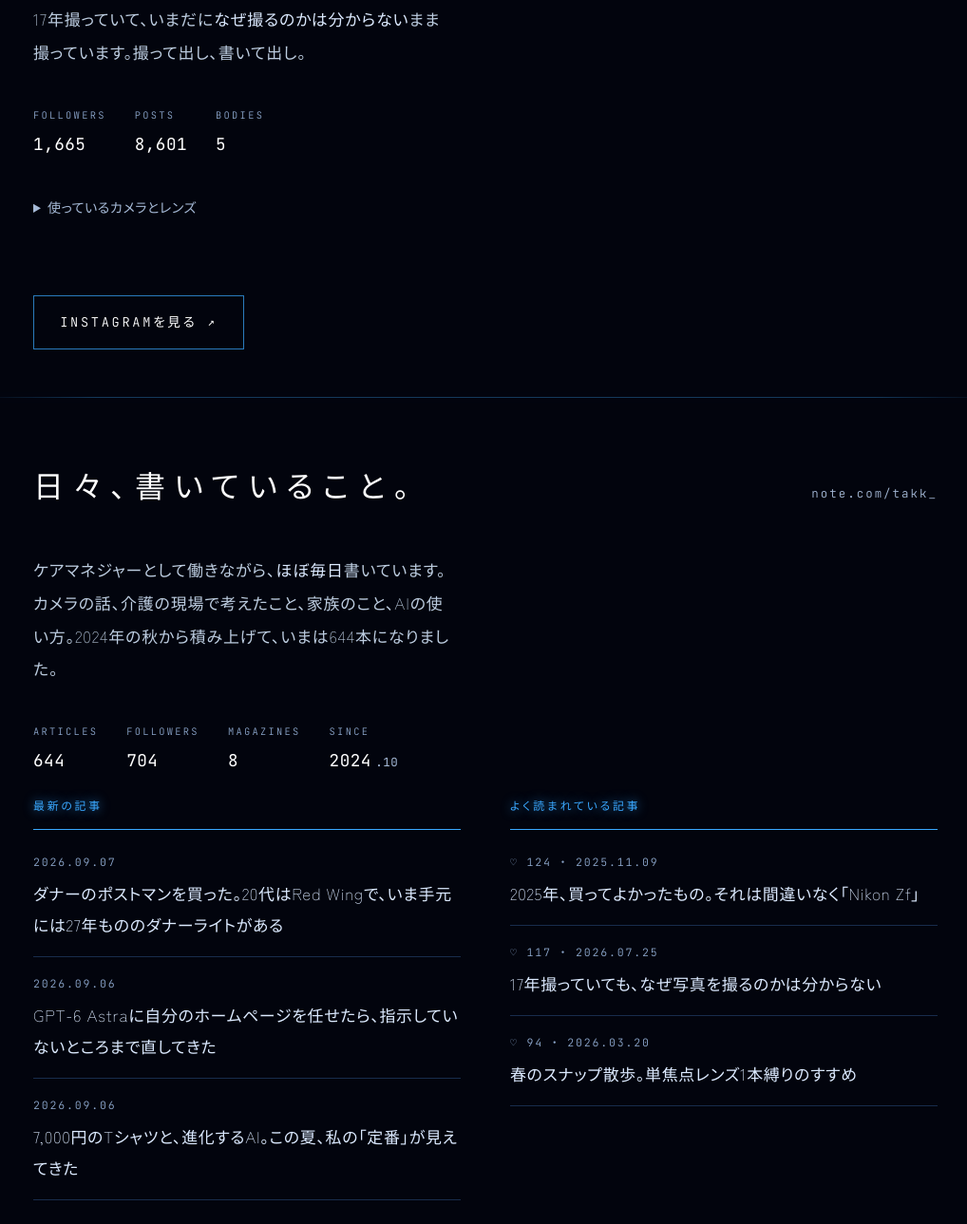
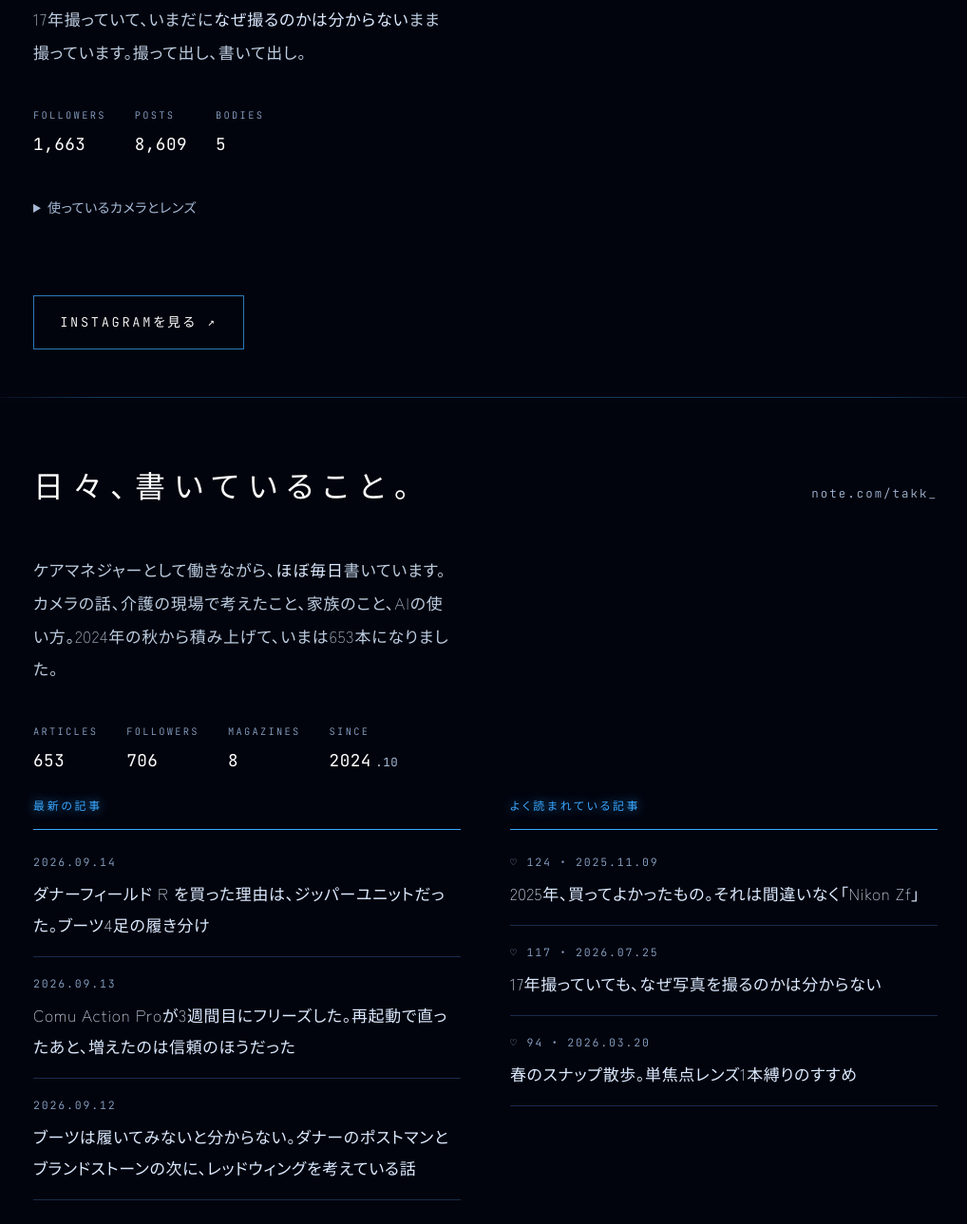
Before and after one commit to takkgr/takkgr.github.io, a plain HTML site: page index.html in a window 1280 px wide. Shown: the part 3035-4324 px from the top of the page at 95% size, without its empty margins (129-1147 px from the left). Drawn offline with nearby package versions, Linux system fonts and the light colour scheme.

Commit message:
Update stats 2026-09-14

```diff
--- a/index.html
+++ b/index.html
@@ -565,8 +565,8 @@ footer{
   <p class="lead">17年撮っていて、いまだに<strong>なぜ撮るのかは分からない</strong>まま撮っています。撮って出し、書いて出し。</p>
 
   <dl class="metrics">
-    <div><dt>Followers</dt><dd>1,665</dd></div>
-    <div><dt>Posts</dt><dd>8,601</dd></div>
+    <div><dt>Followers</dt><dd>1,663</dd></div>
+    <div><dt>Posts</dt><dd>8,609</dd></div>
     <div><dt>Bodies</dt><dd>5</dd></div>
   </dl>
 
@@ -615,11 +615,11 @@ footer{
     <span class="via">note.com/takk_</span>
   </div>
 
-  <p class="lead">ケアマネジャーとして働きながら、<strong>ほぼ毎日</strong>書いています。カメラの話、介護の現場で考えたこと、家族のこと、AIの使い方。2024年の秋から積み上げて、いまは644本になりました。</p>
+  <p class="lead">ケアマネジャーとして働きながら、<strong>ほぼ毎日</strong>書いています。カメラの話、介護の現場で考えたこと、家族のこと、AIの使い方。2024年の秋から積み上げて、いまは653本になりました。</p>
 
   <dl class="metrics">
-    <div><dt>Articles</dt><dd>644</dd></div>
-    <div><dt>Followers</dt><dd>704</dd></div>
+    <div><dt>Articles</dt><dd>653</dd></div>
+    <div><dt>Followers</dt><dd>706</dd></div>
     <div><dt>Magazines</dt><dd>8</dd></div>
     <div><dt>Since</dt><dd>2024<span>.10</span></dd></div>
   </dl>
@@ -627,15 +627,15 @@ footer{
   <div class="cols">
     <div>
       <div class="colhead">最新の記事</div>
-      <a class="post" href="https://note.com/takk_/n/n34416bcc737f" target="_blank" rel="noopener">
-        <span class="meta">2026.09.07</span>
-        <span class="t">ダナーのポストマンを買った。20代はRed Wingで、いま手元には27年もののダナーライトがある</span></a>
-      <a class="post" href="https://note.com/takk_/n/n864c53c55193" target="_blank" rel="noopener">
-        <span class="meta">2026.09.06</span>
-        <span class="t">GPT-6 Astraに自分のホームページを任せたら、指示していないところまで直してきた</span></a>
-      <a class="post" href="https://note.com/takk_/n/nde19cd7fb249" target="_blank" rel="noopener">
-        <span class="meta">2026.09.06</span>
-        <span class="t">7,000円のTシャツと、進化するAI。この夏、私の「定番」が見えてきた</span></a>
+      <a class="post" href="https://note.com/takk_/n/n7b83a7767a36" target="_blank" rel="noopener">
+        <span class="meta">2026.09.14</span>
+        <span class="t">ダナーフィールド R を買った理由は、ジッパーユニットだった。ブーツ4足の履き分け</span></a>
+      <a class="post" href="https://note.com/takk_/n/n1e504d508a7b" target="_blank" rel="noopener">
+        <span class="meta">2026.09.13</span>
+        <span class="t">Comu Action Proが3週間目にフリーズした。再起動で直ったあと、増えたのは信頼のほうだった</span></a>
+      <a class="post" href="https://note.com/takk_/n/nba738397021a" target="_blank" rel="noopener">
+        <span class="meta">2026.09.12</span>
+        <span class="t">ブーツは履いてみないと分からない。ダナーのポストマンとブランドストーンの次に、レッドウィングを考えている話</span></a>
     </div>
     <div>
       <div class="colhead">よく読まれている記事</div>
@@ -684,9 +684,9 @@ footer{
   <p class="lead">いちばん素が出る場所です。撮った写真、読んだもの、仕事の帰り道に考えたこと、子どもの言ったこと。<strong>7,700件以上</strong>の断片が置いてあります。</p>
 
   <dl class="metrics">
-    <div><dt>X Followers</dt><dd>3,304</dd></div>
-    <div><dt>X Posts</dt><dd>7,765</dd></div>
-    <div><dt>Threads</dt><dd>336</dd></div>
+    <div><dt>X Followers</dt><dd>3,297</dd></div>
+    <div><dt>X Posts</dt><dd>7,776</dd></div>
+    <div><dt>Threads</dt><dd>337</dd></div>
   </dl>
 
   <a class="cta" href="https://x.com/takkgr" target="_blank" rel="noopener">Xを見る</a>
@@ -727,7 +727,7 @@ footer{
   </div>
   <div class="stamp">
     <span>TAKU / @takkgr</span>
-    <span>UPDATED 2026.09.07</span>
+    <span>UPDATED 2026.09.14</span>
   </div>
 </footer>
 
```
